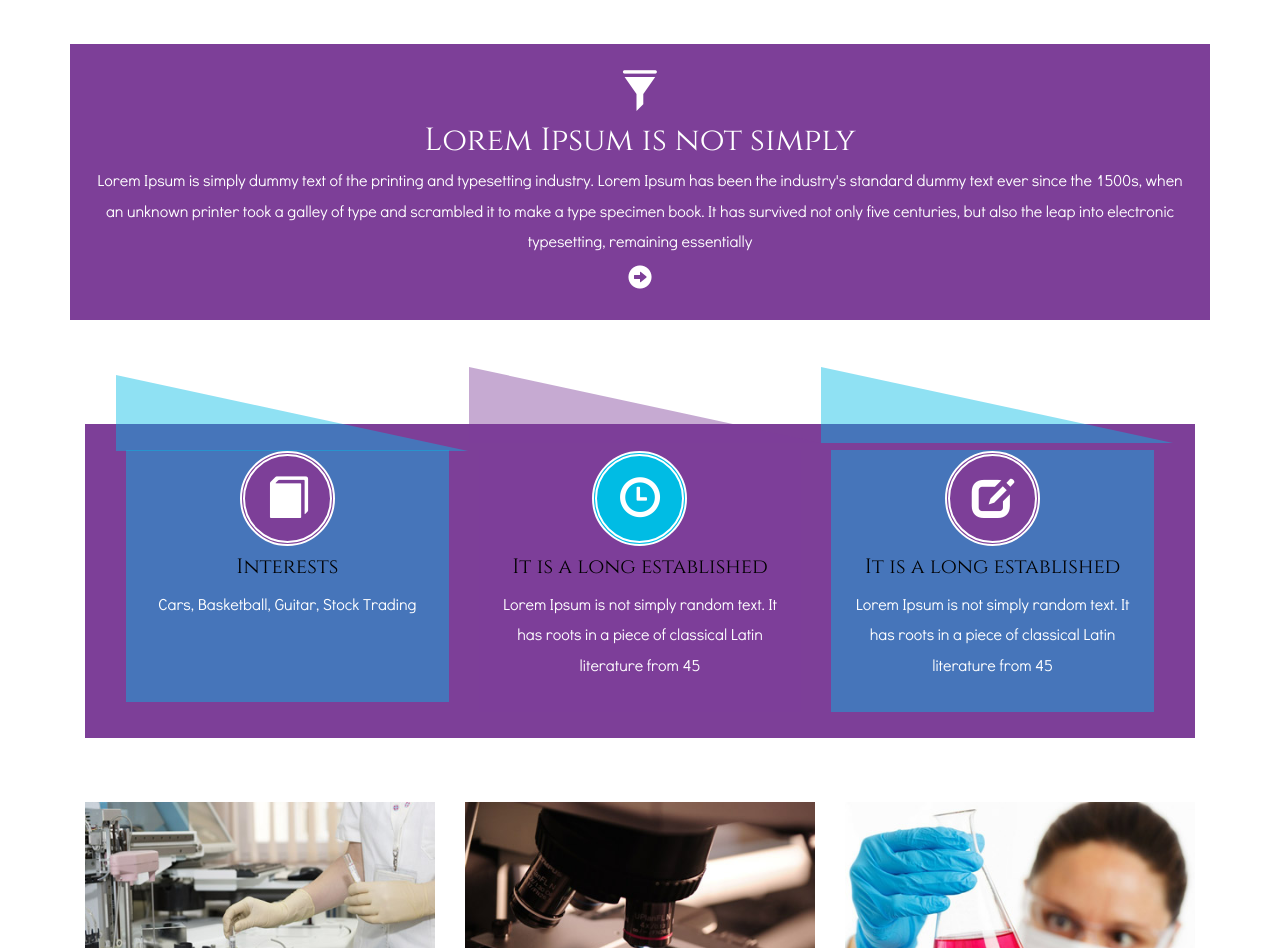
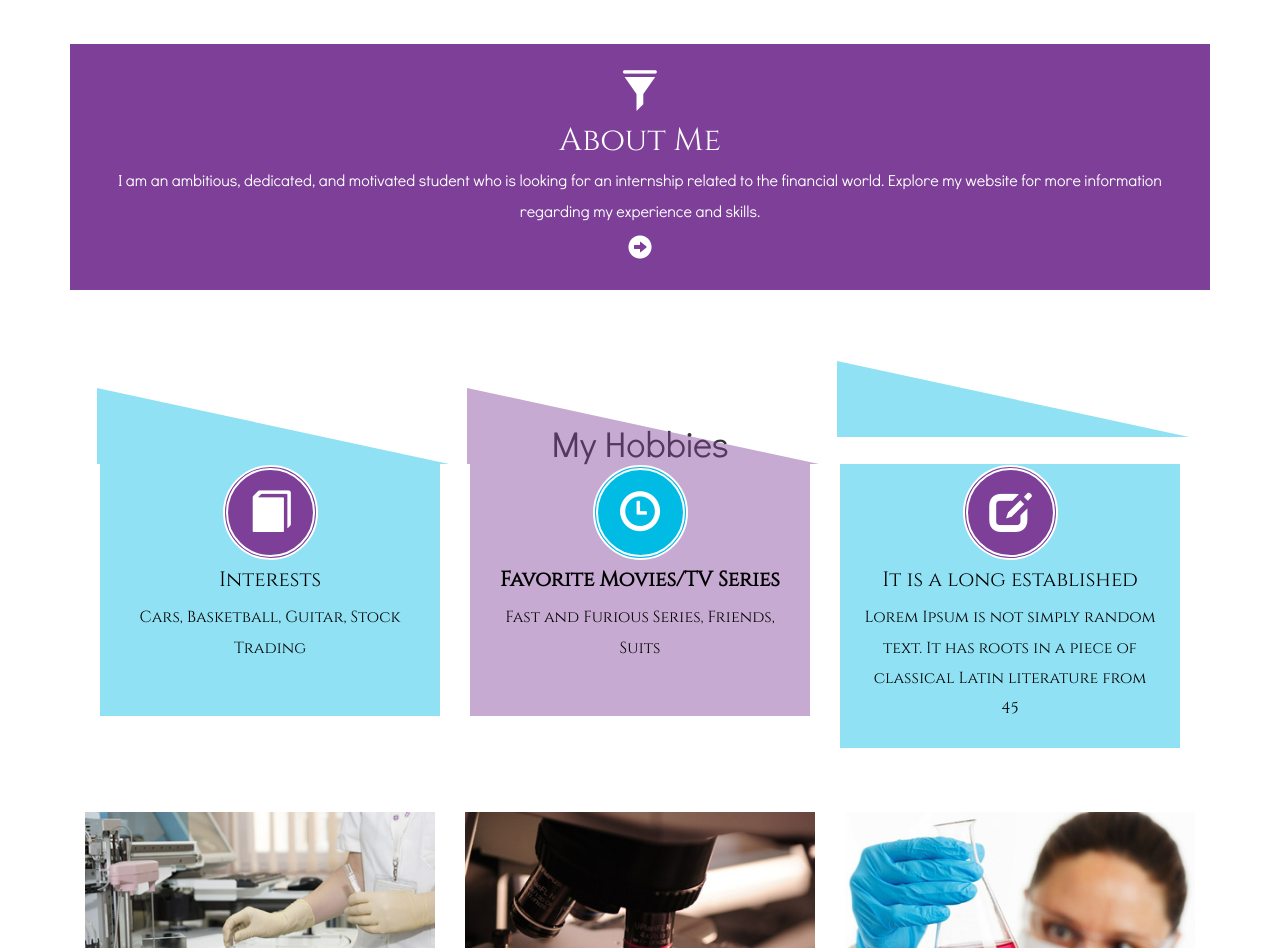
Before and after one commit to vk555/personal-website, a plain HTML site: page index.html in a window 1280 px wide. Shown: the part 860-1808 px from the top of the page. Drawn offline with Linux system fonts and the light colour scheme.

Commit message:
Switch to Brackets

```diff
--- a/css/style.css
+++ b/css/style.css
@@ -168,9 +168,6 @@ h1,h2,h3,h4,h5,h6,label,p{
 	padding: 6.5em 0;
 }
 .content-top1{
-	position:absolute;
-	z-index: 999;
-	top: -53%;
 }
 .caption h3{
 	font-size:1.3em;
@@ -181,6 +178,7 @@ h1,h2,h3,h4,h5,h6,label,p{
 .caption p{
 	color: #000;
 	line-height: 1.9em;
+	font-family: 'Cinzel-Regular';
 	font-size: 1em;
 }
 .top-grid:before{
--- a/index.html
+++ b/index.html
@@ -59,9 +59,8 @@ Smartphone Compatible web template, free webdesigns for Nokia, Samsung, LG, Sony
 		<div class="content-top" align="center">
 			<div class="col-md-12 content-mid1">
 				<i class="glyphicon glyphicon-filter"> </i>
-				<h2>Lorem Ipsum is not simply</h2>
-				<p>Lorem Ipsum is simply dummy text of the printing and typesetting industry. Lorem Ipsum has been the industry's standard dummy text ever since the 1500s, when an unknown printer took a galley of type and scrambled it to make a type specimen book. It has survived not only five centuries,
-					but also the leap into electronic typesetting, remaining essentially </p>
+				<h2>About Me</h2>
+				<p> I am an ambitious, dedicated, and motivated student who is looking for an internship related to the financial world. Explore my website for more information regarding my experience and skills. </p>
 				<a href="single.html"><i class="glyphicon glyphicon-circle-arrow-right"> </i></a>
 			</div>
 			<div class="clearfix"> </div>
@@ -70,7 +69,15 @@ Smartphone Compatible web template, free webdesigns for Nokia, Samsung, LG, Sony
 
 		<!--content-top-->
 		<div class="content-middle" >
-			<div class="content-mid1">
+
+			<div class="col-md-12" align="center">
+
+					<h1>My Hobbies</h1>
+
+			</div>
+
+			<div class="content-top1" style="margin-top:30px">
+
 			  	<div class=" col-md-4 grid-top">
 					<div class="top-grid">
 					 <i class="glyphicon glyphicon-book"></i>
@@ -84,8 +91,8 @@ Smartphone Compatible web template, free webdesigns for Nokia, Samsung, LG, Sony
 					<div class="top-grid top">
 					 <i class="glyphicon glyphicon-time home1 "></i>
 					  <div class="caption">
-						<h3>It is a long established</h3>
-						<p> Lorem Ipsum is not simply random text. It has roots in a piece of classical Latin literature from 45</p>
+						<h3><b>Favorite Movies/TV Series</b></h3>
+						<p>Fast and Furious Series, Friends, Suits</p>
 					  </div>
 					</div>
 				</div>
```
